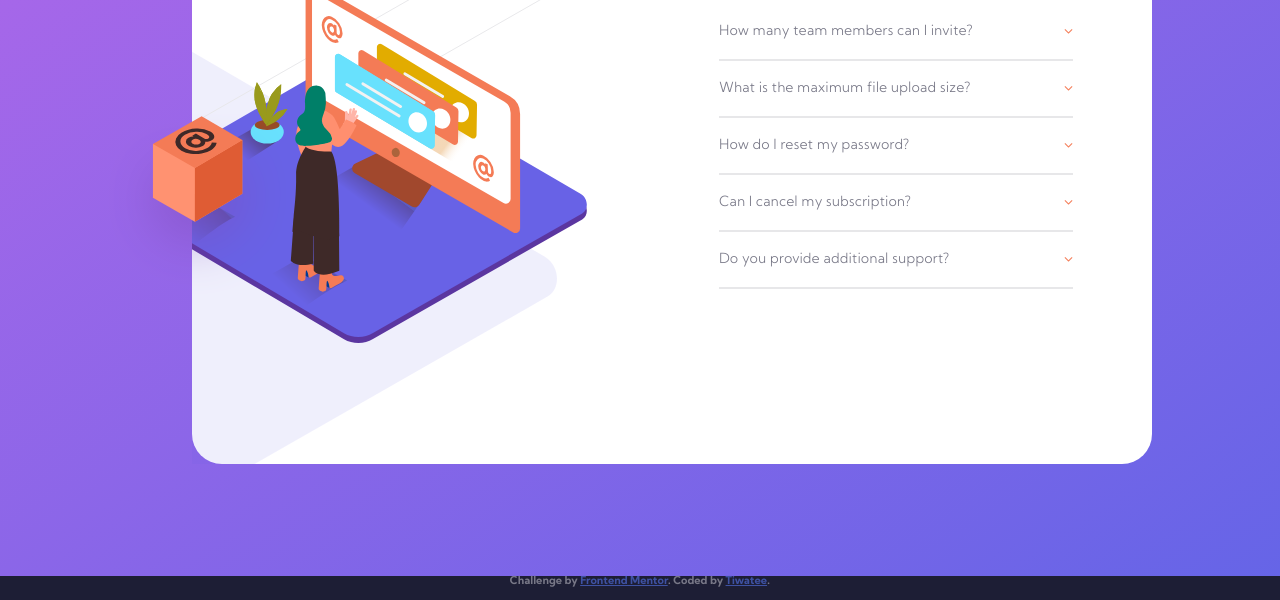
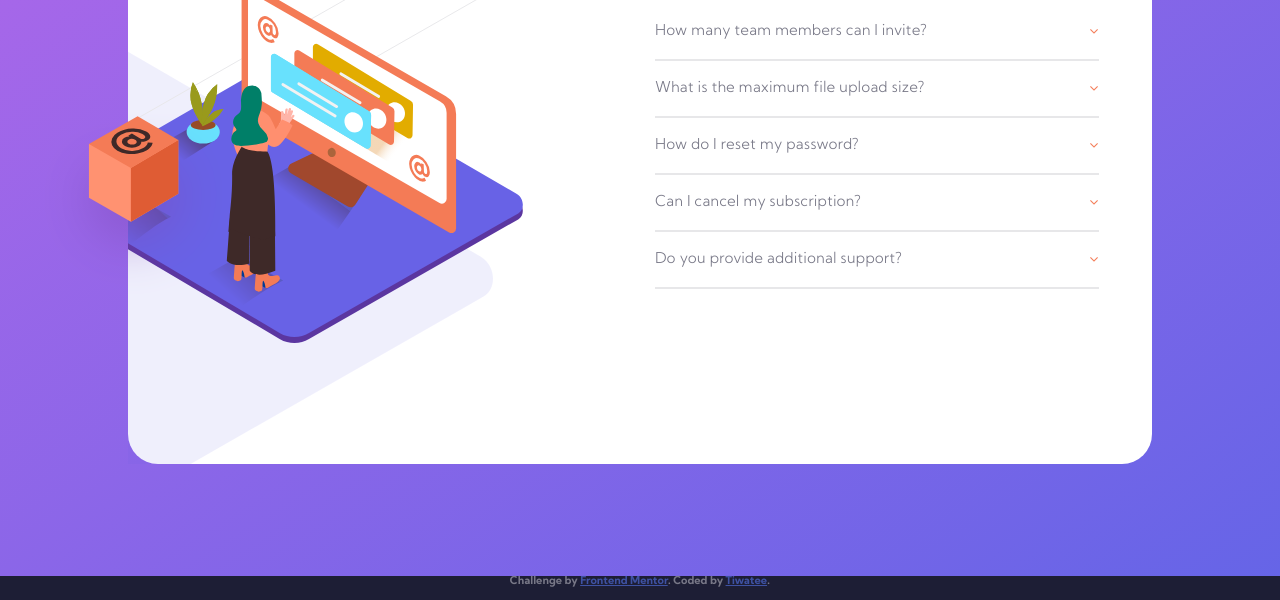
Before and after one commit to tiwatee/faqaccordion, a plain HTML site: page index.html in a window 1280 px wide. Shown: the part 200-800 px from the top of the page. Drawn offline with Linux system fonts and the light colour scheme.

Commit message:
second commit

```diff
--- a/index.css
+++ b/index.css
@@ -90,7 +90,7 @@ p{
     height: 75px;
     width: 100%;
 }
-.question p:hover{
+.question:hover p{
     color: hsl(238, 29%, 16%);
     font-weight: 700;
     font-family: kumbh_sansbold;
@@ -163,24 +163,41 @@ i[class="fa fa-angle-down"], i[class="fa fa-angle-up"]{
         height: 3vh;
     }
 } */
-
-@media only screen and (min-width:1024px) {
-    /* body{
-        min-height: 100vh;
-    } */
+/* and (orientation: landscape)  */
+@media only screen and (min-width:768px) {
+    .wrapper{
+        height: 97vh;
+    }
+    .mainback{
+        width: 70vw;
+        margin:20vh 15vw;
+    }
+    h1{
+        font-size: 40px;
+    }
+    .question{
+        font-size: 15px;
+    }
+    .question:hover{
+        height: 45px;
+    }
+    .attribution{
+        height: 3vh;
+    }
+}
+@media only screen and (min-width:1024px){
     .wrapper{
         min-height: 97vh;
         min-width: 98vw;
-
     }
     h1{
         margin: 40px 20px 20px 10px;
         text-align: unset;
     }
     .mainback{
-        width: 75vw;
+        width: 80vw;
         height: 70vh;
-        margin: 13vh 15vw;
+        margin: 13vh 10vw;
         display: grid;
         grid-template-columns: auto auto;
         grid-gap: 0px;
@@ -218,8 +235,8 @@ i[class="fa fa-angle-down"], i[class="fa fa-angle-up"]{
         left: -1vw;
     }
     .contents{
-        width: 30vw;
-        margin-right: 5vw;
+        width: 37vw;
+        margin-right: 3vw;
     }
     .bodycopy{
         height: 100%;
@@ -228,10 +245,17 @@ i[class="fa fa-angle-down"], i[class="fa fa-angle-up"]{
         height: unset;
     }
     .question:hover{
-        height: 60px;
+        height: 50px;
     }
 
     .attribution{
         height: 3vh;
     }
 }
+
+@media only screen and (min-width:1200px){
+
+    .question:hover{
+        height: 45px;
+    }
+}
```
